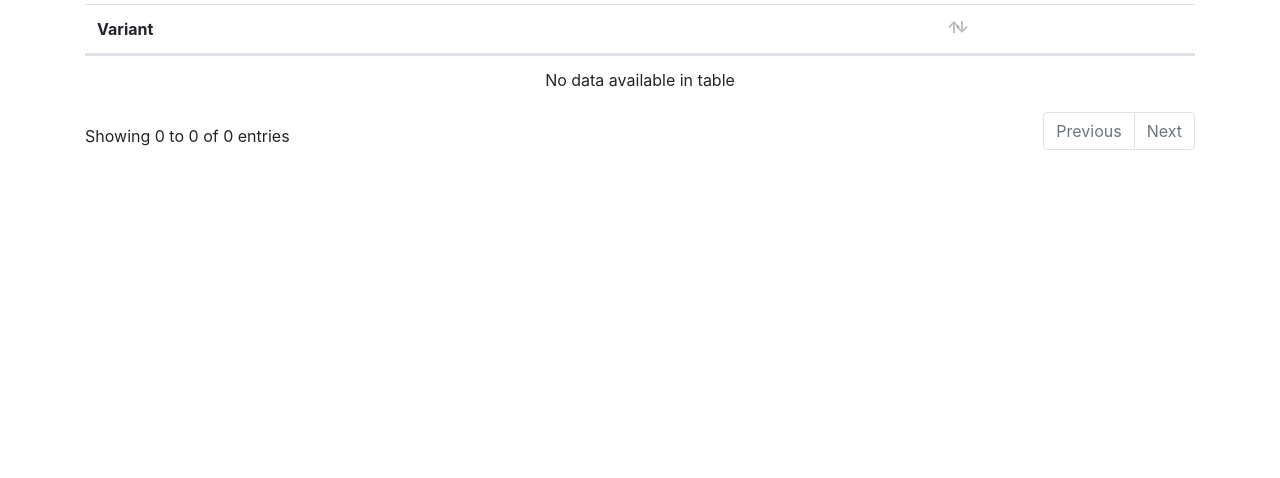
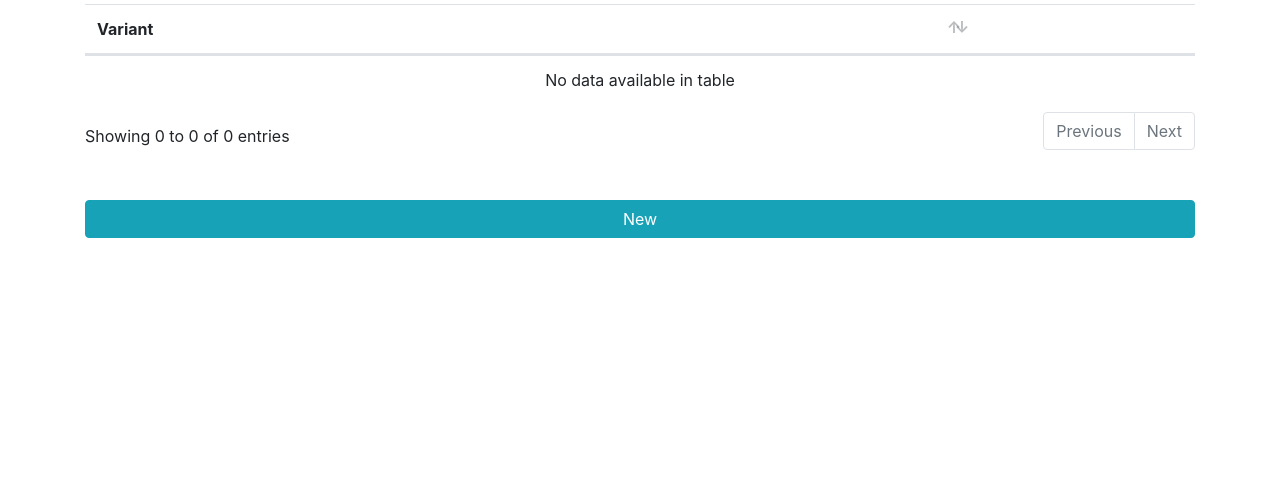
Before and after one commit to erikwaskiewicz/somatic_db_prototype, a Django app: page /svig/ in a window 1280 px wide. Shown: the part 217-695 px from the top of the page. Run offline with Django 3.2, Linux system fonts and the light colour scheme; the visitor is signed in with stand-in values (Sample User, id 1); data that the repository does not hold is empty; some libraries are stand-ins or nearby versions; some web fonts are replaced.

Commit message:
Make new classification button

```diff
--- a/app_svig/forms.py
+++ b/app_svig/forms.py
@@ -1,6 +1,20 @@
 from django import forms
 from crispy_forms.helper import FormHelper
 from crispy_forms.layout import Submit
+
+
+class NewClassification(forms.Form):
+    """
+    TODO remove this. just for adding a clean classification for testing
+    """
+
+    def __init__(self, *args, **kwargs):
+        super(NewClassification, self).__init__(*args, **kwargs)
+        self.helper = FormHelper()
+        self.helper.form_method = 'POST'
+        self.helper.add_input(
+            Submit('submit', 'New', css_class='btn btn-info w-100')
+        )
 
 
 class PreviousClassificationForm(forms.Form):
--- a/app_svig/templates/app_svig/all_classifications.html
+++ b/app_svig/templates/app_svig/all_classifications.html
@@ -35,6 +35,7 @@
     <br>
     <br>
 
+    {% crispy new_form %}
   </div>
 
 
--- a/app_svig/views.py
+++ b/app_svig/views.py
@@ -3,8 +3,12 @@ from django.template.loader import render_to_string
 from django.http import HttpResponse, JsonResponse
 from django.contrib.auth.decorators import login_required
 
-from .models import *
-from .forms import *
+from somatic_variant_db.settings import SVIG_CODE_VERSION
+
+from app_svig.models import *
+from app_svig.forms import *
+
+from analysis.models import VariantPanelAnalysis
 
 import json
 
@@ -13,9 +17,36 @@ import json
 def view_classifications(request):
     """
     """
-    all_classifications = Classification.objects.all()
+    new_classifications_form = NewClassification()
 
-    return render(request, 'app_svig/all_classifications.html', {'classifications': all_classifications})
+    context = {
+        'classifications': Classification.objects.all(),
+        'new_form': new_classifications_form,
+    }
+
+    # when buttons are pressed
+    if request.method == 'POST':
+
+        # only one button at the mo
+        new_classifications_form = NewClassification(request.POST)
+        if new_classifications_form.is_valid():
+            # get variant instance
+            var = VariantPanelAnalysis(id = 291)
+
+            new_classification_obj = Classification(
+                variant = var,
+                svig_version = SVIG_CODE_VERSION,
+            )
+            new_classification_obj.save()
+            new_check_obj = Check(
+                classification = new_classification_obj,
+            )
+            new_check_obj.save()
+
+            context['classifications'] = Classification.objects.all()
+
+
+    return render(request, 'app_svig/all_classifications.html', context)
 
 
 @login_required
@@ -54,7 +85,6 @@ def classify(request, classification):
     current_score, current_class, class_css = check_obj.classify()
 
     all_codes = check_obj.codes_to_dict()
-    print(all_codes)
 
     classification_info = {
         'classification_obj': classification_obj,
```
